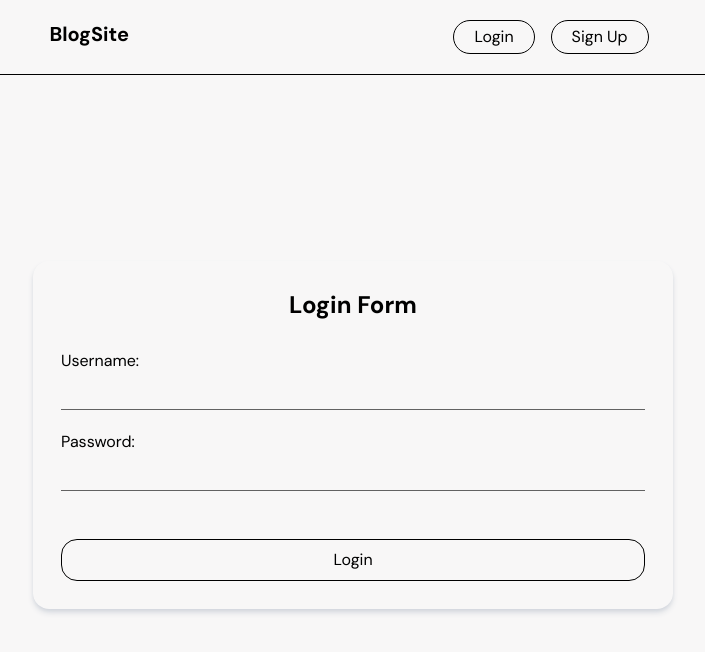
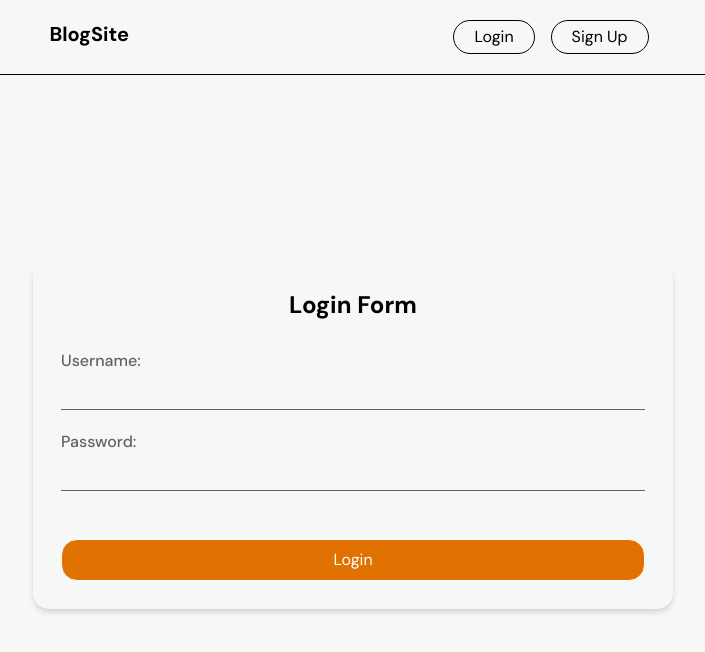
Before and after one commit to swaminaing/blogging-website, a React (Vite) app: page /login in a window 1280 px wide. Shown: the top 652 px of the page, without its empty margins (287-992 px from the left). Built offline with nearby package versions, Linux system fonts and the light colour scheme.

Commit message:
modify some tailwind style

```diff
--- a/src/components/Aside/Aside.jsx
+++ b/src/components/Aside/Aside.jsx
@@ -33,7 +33,7 @@ function Aside() {
           <p className="underline">Menu</p>
           <ul className="text-[#626262] mt-2">
             <li>
-              <a href="#" className="text-[13px] hover:text-black">
+              <a href="#" className="text-[13px] hover:text-amber-600">
                 Dashboard +
               </a>
             </li>
--- /dev/null
+++ b/src/components/Login/Login.css
@@ -0,0 +1,15 @@
+.form-group {
+    display: flex;
+    flex-direction: column;
+    position: relative;
+  }
+
+  .form-label {
+    color: #626262;
+    font-weight: 500;
+    transition: color 0.3s ease;
+  }
+
+  .form-group:focus-within .form-label {
+    color: #d97706; /* Amber-700 */
+  }
--- a/src/components/Login/Login.jsx
+++ b/src/components/Login/Login.jsx
@@ -1,35 +1,47 @@
 import React from "react";
 import Navbar from "../Navigation Bar/Navbar";
+// import "../Login/Login.css";
+
+const styles = {
+  container: "w-full h-[90vh] flex justify-center items-center",
+  form: "w-2/4 flex justify-center flex-col items-center shadow-md shadow-gray-300 rounded-2xl p-7",
+  formGroup: "w-full mb-5 relative group",
+  formLabel: "text-[#626262] font-medium transition-colors duration-300",
+  formInput:
+    "w-full block border-[#626262] border-b mt-3 focus:outline-none focus:ring-0",
+  formButton:
+    "w-full border-1 rounded-2xl py-2 mt-7 bg-amber-600 text-white hover:bg-amber-700 cursor-pointer transition-all",
+};
 
 function Login() {
   return (
     <div>
       <Navbar />
-      <div className="w-full h-[90vh] flex justify-center items-center">
-        <form
-          action=""
-          className="w-2/4 flex justify-center flex-col items-center shadow-md shadow-gray-300 rounded-2xl p-7"
-        >
+      <div className={styles.container}>
+        <form className={styles.form}>
           <h1 className="text-2xl font-bold mb-7">Login Form</h1>
-          <div className="form-group w-full mb-5">
-            <label htmlFor="username">Username: </label>
-            <input
-              type="text"
-              className="w-full block border-[#626262] focus:outline-0 border-b mt-3"
-            />
+
+          <div className={styles.formGroup}>
+            <label
+              htmlFor="username"
+              className={`${styles.formLabel} group-focus-within:text-amber-700`}
+            >
+              Username:
+            </label>
+            <input type="text" id="username" className={styles.formInput} />
           </div>
 
-          <div className="form-group w-full mb-5">
-            <label htmlFor="username">Password: </label>
-            <input
-              type="text"
-              className="w-full block border-[#626262] border-b focus:outline-0 mt-3"
-            />
+          <div className={styles.formGroup}>
+            <label
+              htmlFor="password"
+              className={`${styles.formLabel} group-focus-within:text-amber-700`}
+            >
+              Password:
+            </label>
+            <input type="password" id="password" className={styles.formInput} />
           </div>
 
-          <button className="w-full border-1 rounded-2xl py-2 mt-7">
-            Login
-          </button>
+          <button className={styles.formButton}>Login</button>
         </form>
       </div>
     </div>
--- a/src/components/Navigation Bar/Navbar.jsx
+++ b/src/components/Navigation Bar/Navbar.jsx
@@ -5,7 +5,7 @@ const styles = {
   nav: "bg-transparent flex justify-evenly align-center border-b p-5",
   logo: "text-xl font-bold cursor-pointer",
   button:
-    "bg-[] hover:bg-[#d0eb97] hover:border-[#626262] transition-all duration-200 ease-linear border-1 rounded-full px-5 py-1 mx-2 cursor-pointer",
+    "bg-[] hover:bg-amber-600 hover:border-amber-600 transition-all duration-200 ease-linear border-1 rounded-full px-5 py-1 mx-2 cursor-pointer",
 };
 
 function Navbar() {
```
